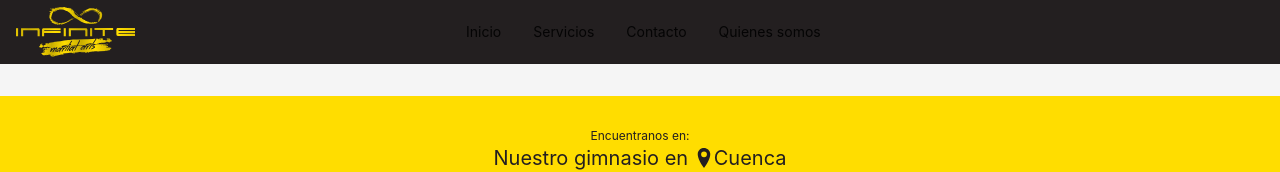
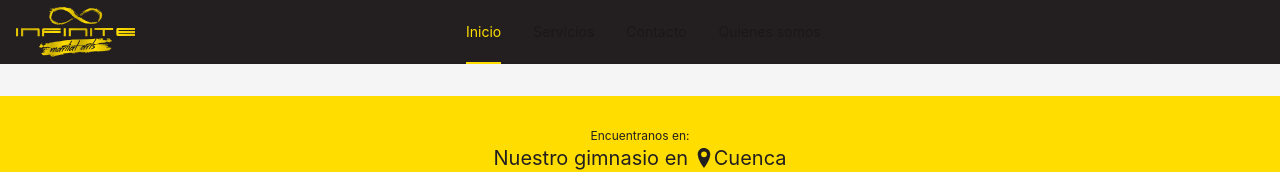
Before and after one commit to tlousher/infinitygym, a React (Create React App) app: page /contact in a window 1280 px wide. Shown: the top 172 px of the page. Built offline with nearby package versions, Linux system fonts and the light colour scheme.

Commit message:
Disable menu

```diff
--- a/src/layouts/Menu.tsx
+++ b/src/layouts/Menu.tsx
@@ -10,6 +10,7 @@ function getItem(
     icon?: React.ReactNode,
     children?: MenuItem[],
     type?: 'group',
+    disabled?: boolean,
 ): MenuItem {
     return {
         key,
@@ -17,15 +18,16 @@ function getItem(
         children,
         label,
         type,
+        disabled,
     } as MenuItem;
 }
 
 const Menu = () => {
     const items: MenuProps['items'] = [
         getItem('Inicio', 'home'),
-        getItem('Servicios', 'serv'),
-        getItem('Contacto', 'cont'),
-        getItem('Quienes somos', 'about')
+        getItem('Servicios', 'serv', null, undefined, undefined, true),
+        getItem('Contacto', 'cont', null, undefined, undefined, true),
+        getItem('Quienes somos', 'about', null, undefined, undefined, true)
     ];
 
     const onClick: MenuProps['onClick'] = (e) => {
@@ -41,7 +43,7 @@ const Menu = () => {
             <Logo />
             <MenuAnt
                 mode="horizontal"
-                defaultSelectedKeys={['1']}
+                defaultSelectedKeys={['home']}
                 className={'justify-center flex-1 mr-28'}
                 onClick={onClick}
                 items={items}
```
